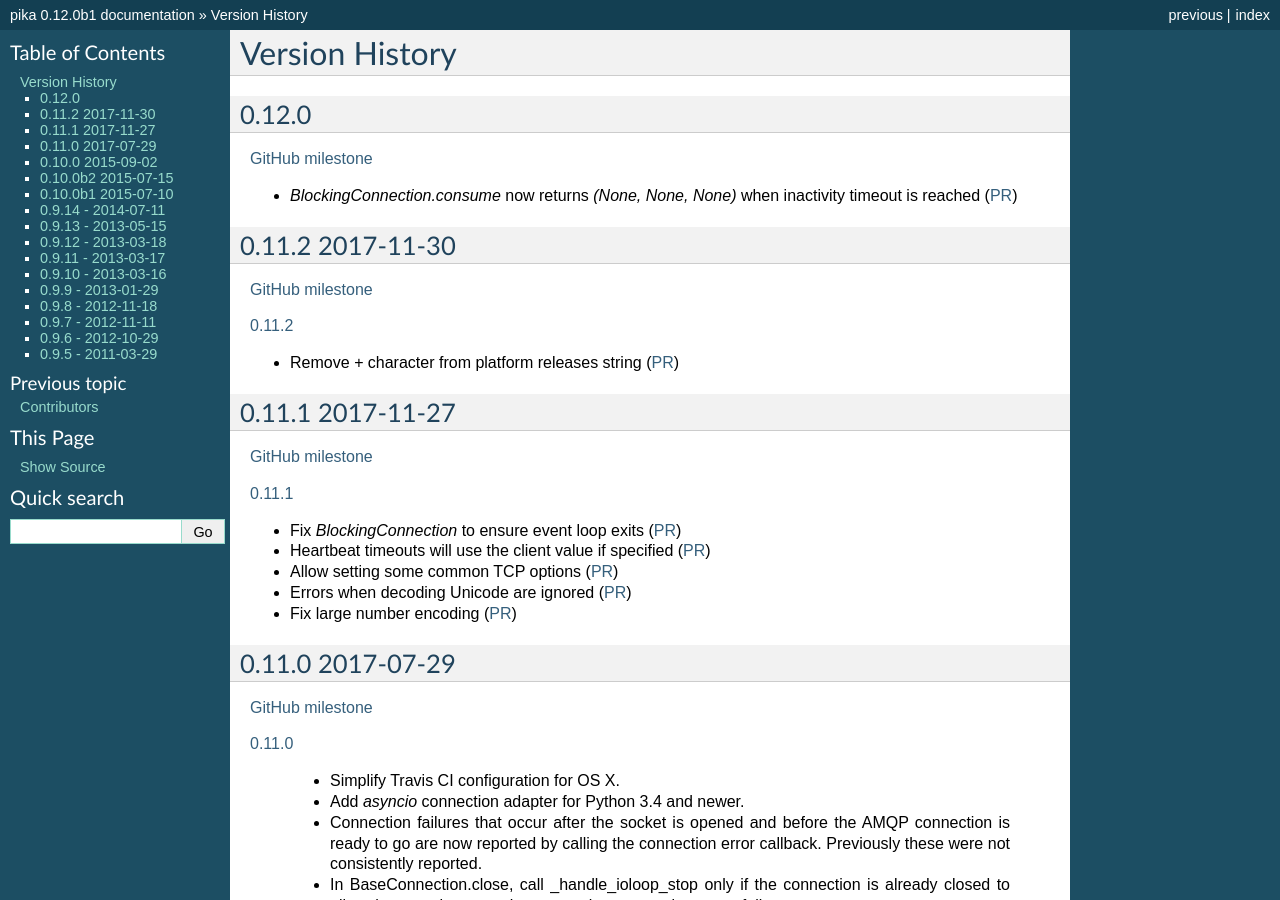
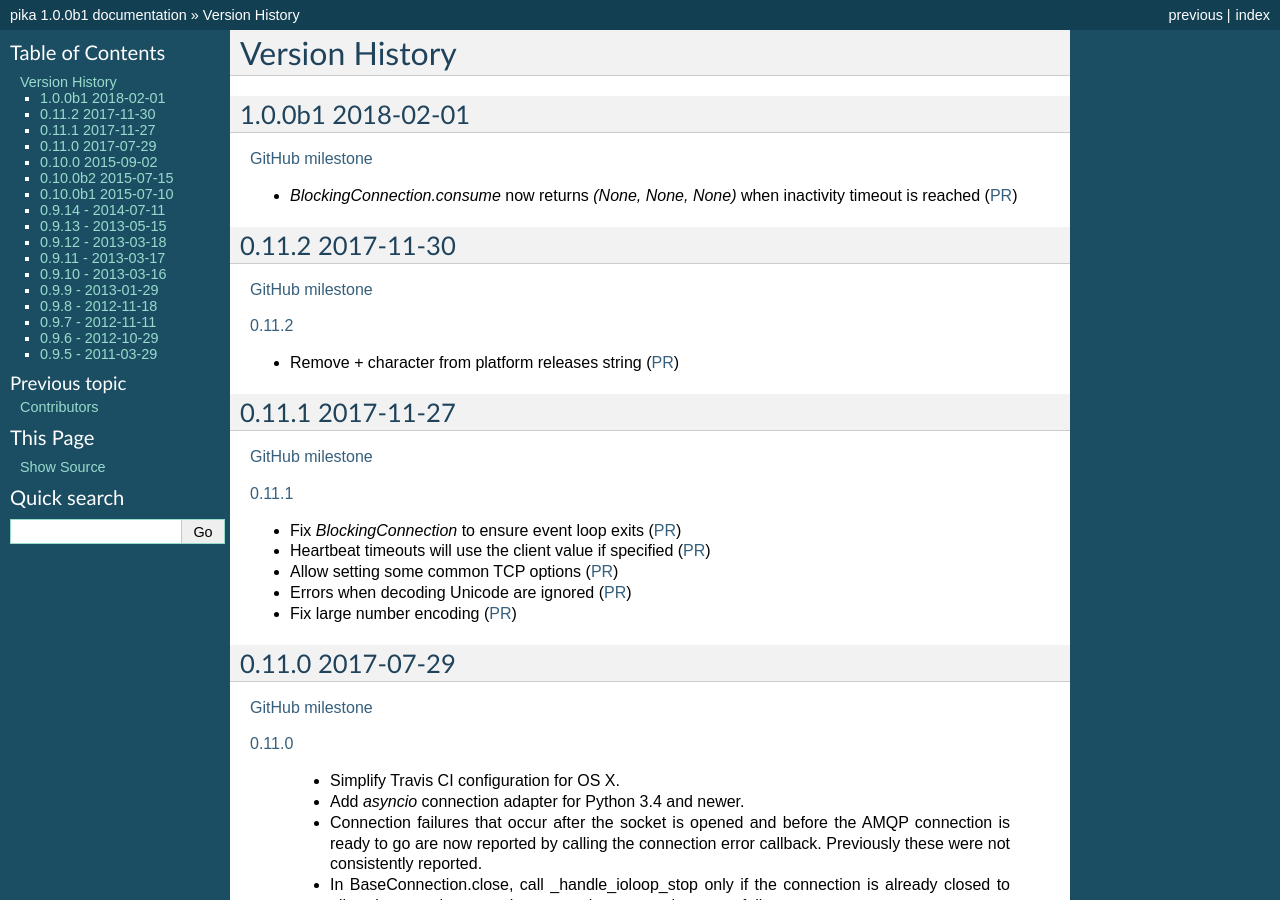
Before and after one commit to pika/pika, a Sphinx documentation site: the page built from docs/version_history.rst, in a window 1280 px wide and 900 px high. Built offline with Sphinx 7.4.7, drawn with Linux system fonts in a browser that asks for light colours; pages that are not in the unit, such as notebooks, are missing from menus; some of the changed text lies outside the part shown.

Commit message:
1.0.0b1 CHANGELOG

```diff
--- a/CHANGELOG.rst
+++ b/CHANGELOG.rst
@@ -1,8 +1,8 @@
 Version History
 ===============
 
-0.12.0
------------------
+1.0.0b1 2018-02-01
+------------------
 
 `GitHub milestone <https://github.com/pika/pika/milestone/8>`_
 
--- a/docs/version_history.rst
+++ b/docs/version_history.rst
@@ -1,8 +1,8 @@
 Version History
 ===============
 
-0.12.0
------------------
+1.0.0b1 2018-02-01
+------------------
 
 `GitHub milestone <https://github.com/pika/pika/milestone/8>`_
 
--- a/pika/__init__.py
+++ b/pika/__init__.py
@@ -1,4 +1,4 @@
-__version__ = '0.12.0b1'
+__version__ = '1.0.0b1'
 
 import logging
 from logging import NullHandler
--- a/setup.py
+++ b/setup.py
@@ -16,7 +16,7 @@ long_description = ('Pika is a pure-Python implementation of the AMQP 0-9-1 '
 
 setuptools.setup(
     name='pika',
-    version='0.12.0b1',
+    version='1.0.0b1',
     description='Pika Python AMQP Client Library',
     long_description=open('README.rst').read(),
     maintainer='Gavin M. Roy',
```
